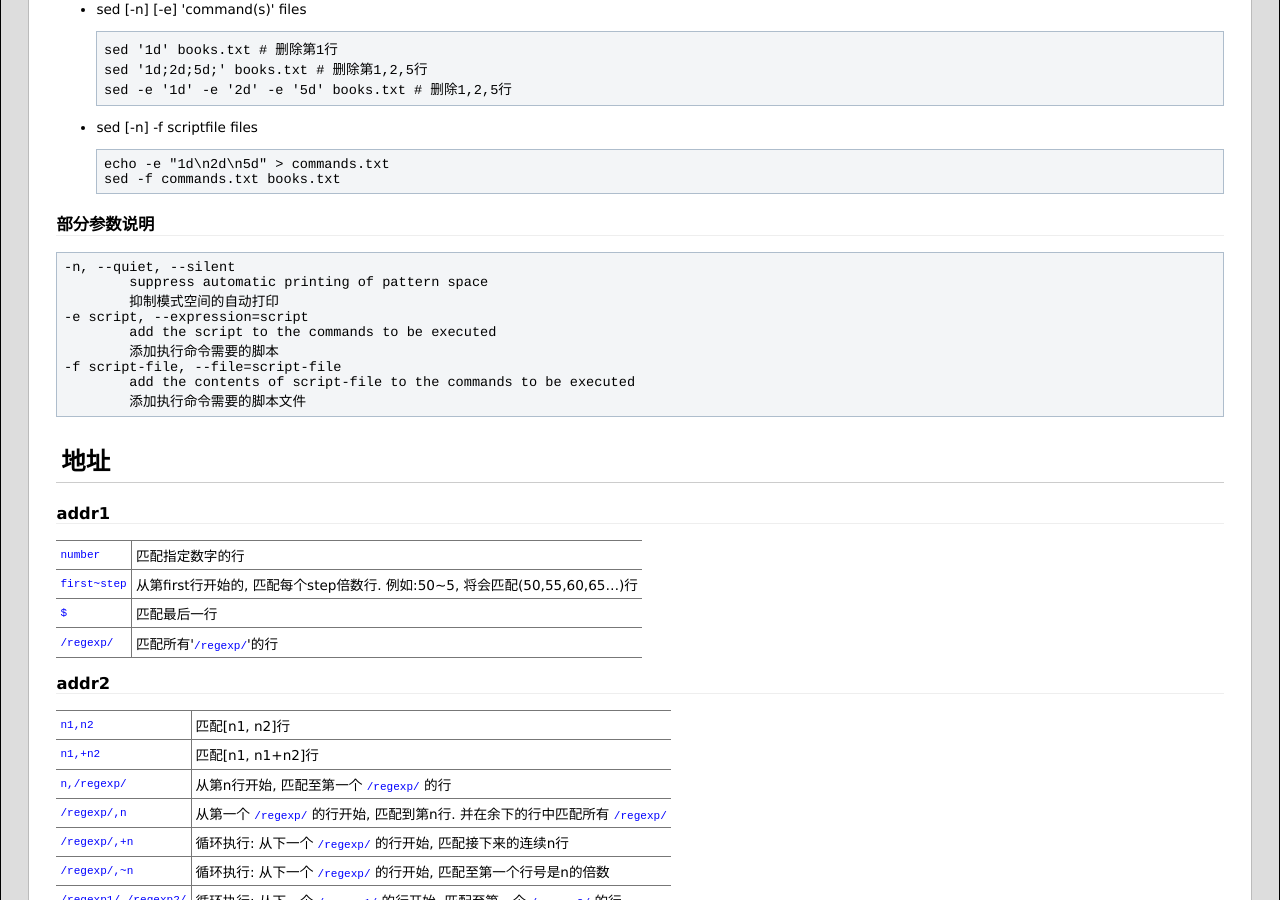
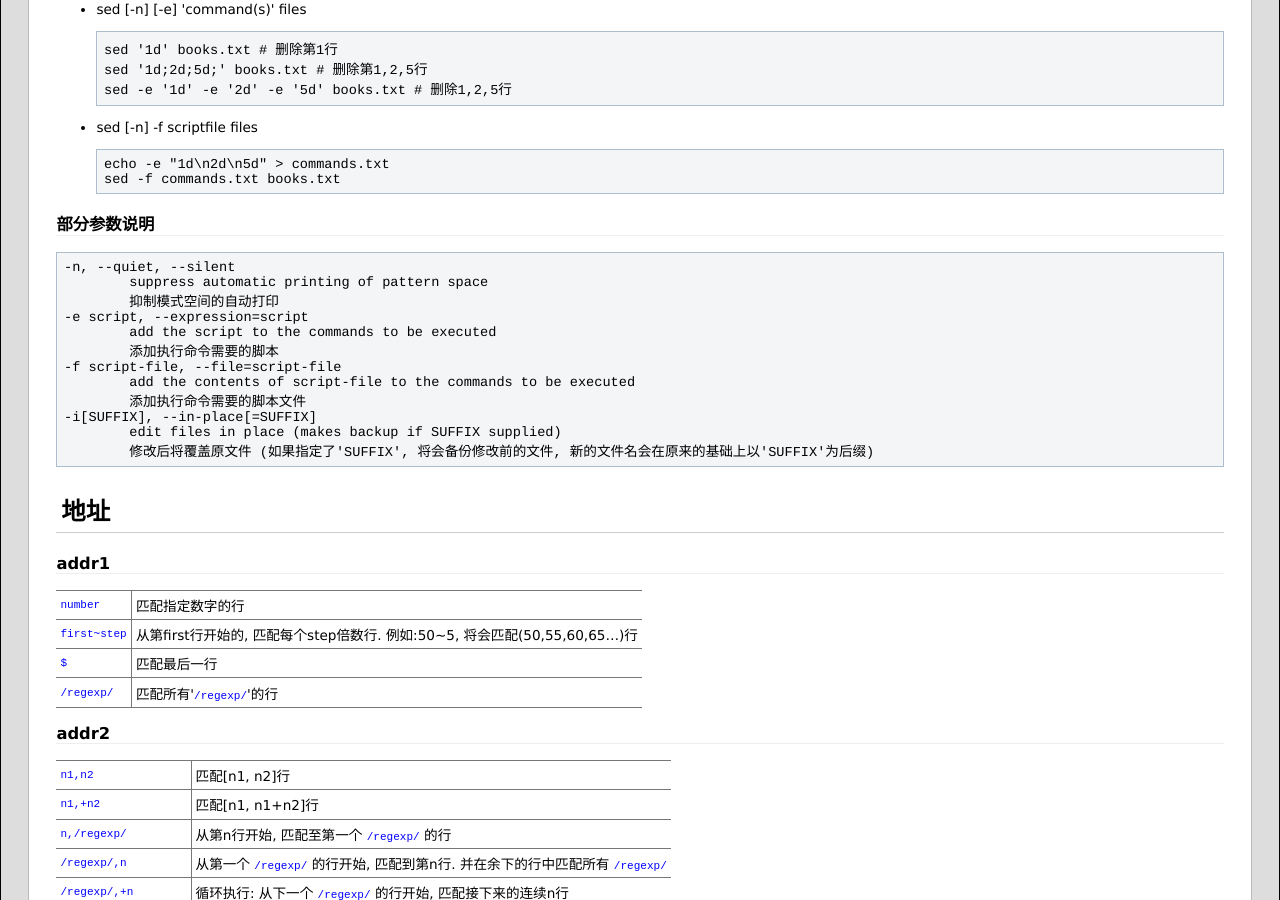
Before and after one commit to SaulLawliet/saullawliet.github.io, a Jekyll site: the page notebook/sed.html, which Jekyll copies as it is, in a window 1280 px wide and 900 px high, scrolled down 779 px. Built offline with Jekyll 4.4.1, drawn with Linux system fonts in a browser that asks for light colours; some of the changed text lies outside the part shown.

Commit message:
small changes

```diff
--- a/notebook/sed.html
+++ b/notebook/sed.html
@@ -4,7 +4,7 @@
 <html xmlns="http://www.w3.org/1999/xhtml" lang="en" xml:lang="en">
 <head>
 <title>sed笔记</title>
-<!-- 2016-09-22 Thu 23:06 -->
+<!-- 2016-10-17 Mon 11:36 -->
 <meta  http-equiv="Content-Type" content="text/html;charset=utf-8" />
 <meta  name="generator" content="Org-mode" />
 <meta  name="author" content="Saul Lawliet" />
@@ -144,6 +144,9 @@ sed -f commands.txt books.txt
 -f script-file, --file=script-file
 	add the contents of script-file to the commands to be executed
 	添加执行命令需要的脚本文件
+-i[SUFFIX], --in-place[=SUFFIX]
+        edit files in place (makes backup if SUFFIX supplied)
+        修改后将覆盖原文件 (如果指定了'SUFFIX', 将会备份修改前的文件, 新的文件名会在原来的基础上以'SUFFIX'为后缀)
 </pre>
 </div>
 </div>
@@ -470,7 +473,7 @@ Replace text
 </div>
 <div id="postamble" class="status">
 <p class="author">Author: Saul Lawliet</p>
-<p class="date">Created: 2016-09-22 Thu 23:06</p>
+<p class="date">Created: 2016-10-17 Mon 11:36</p>
 <p class="creator"><a href="http://www.gnu.org/software/emacs/">Emacs</a> 24.5.1 (<a href="http://orgmode.org">Org</a> mode 8.2.10)</p>
 <p class="validation"><a href="http://validator.w3.org/check?uri=referer">Validate</a></p>
 </div>
--- a/notebook/sed.org
+++ b/notebook/sed.org
@@ -36,6 +36,9 @@
 -f script-file, --file=script-file
 	add the contents of script-file to the commands to be executed
 	添加执行命令需要的脚本文件
+-i[SUFFIX], --in-place[=SUFFIX]
+        edit files in place (makes backup if SUFFIX supplied)
+        修改后将覆盖原文件 (如果指定了'SUFFIX', 将会备份修改前的文件, 新的文件名会在原来的基础上以'SUFFIX'为后缀)
 #+END_EXAMPLE
 
 * 地址
```
Also changed, not shown: _posts/2015-07-20-ubuntu-tips.md (+1 -1 lines).
